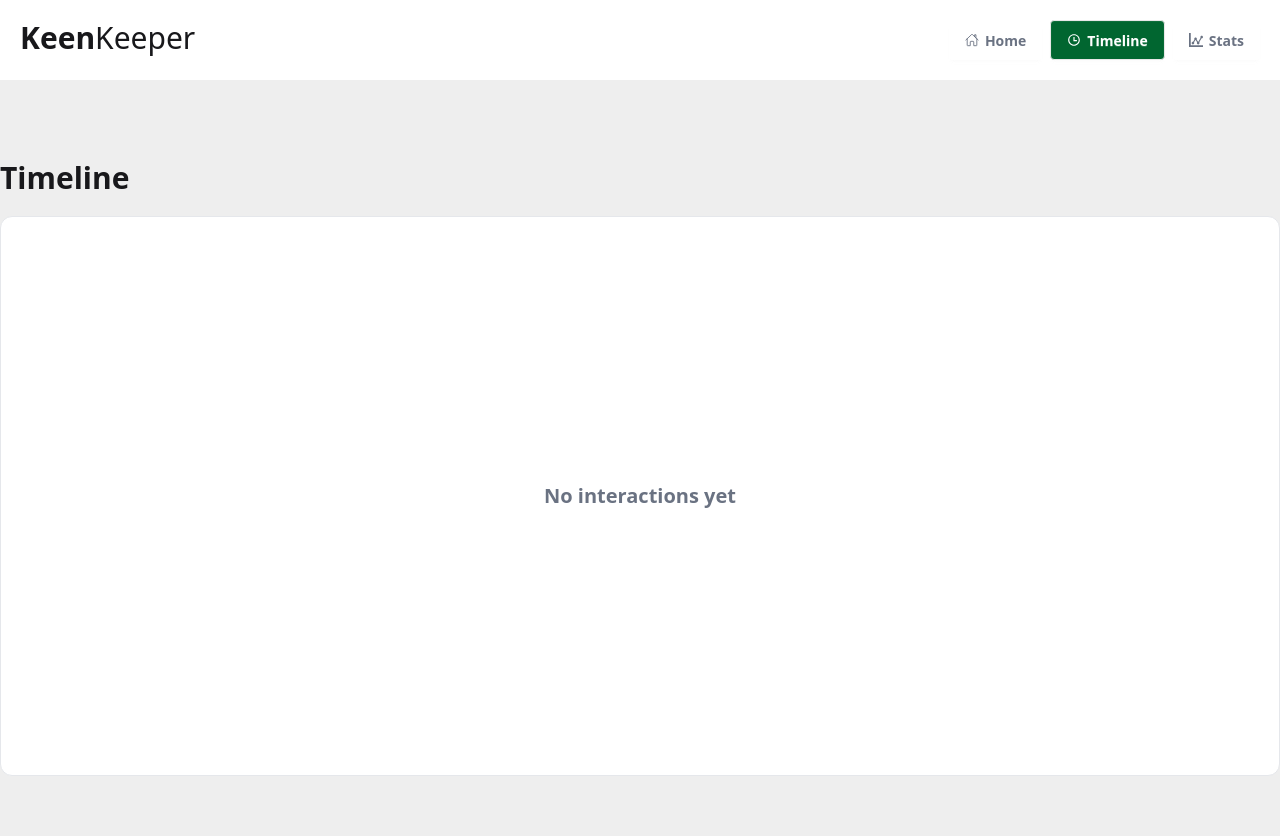
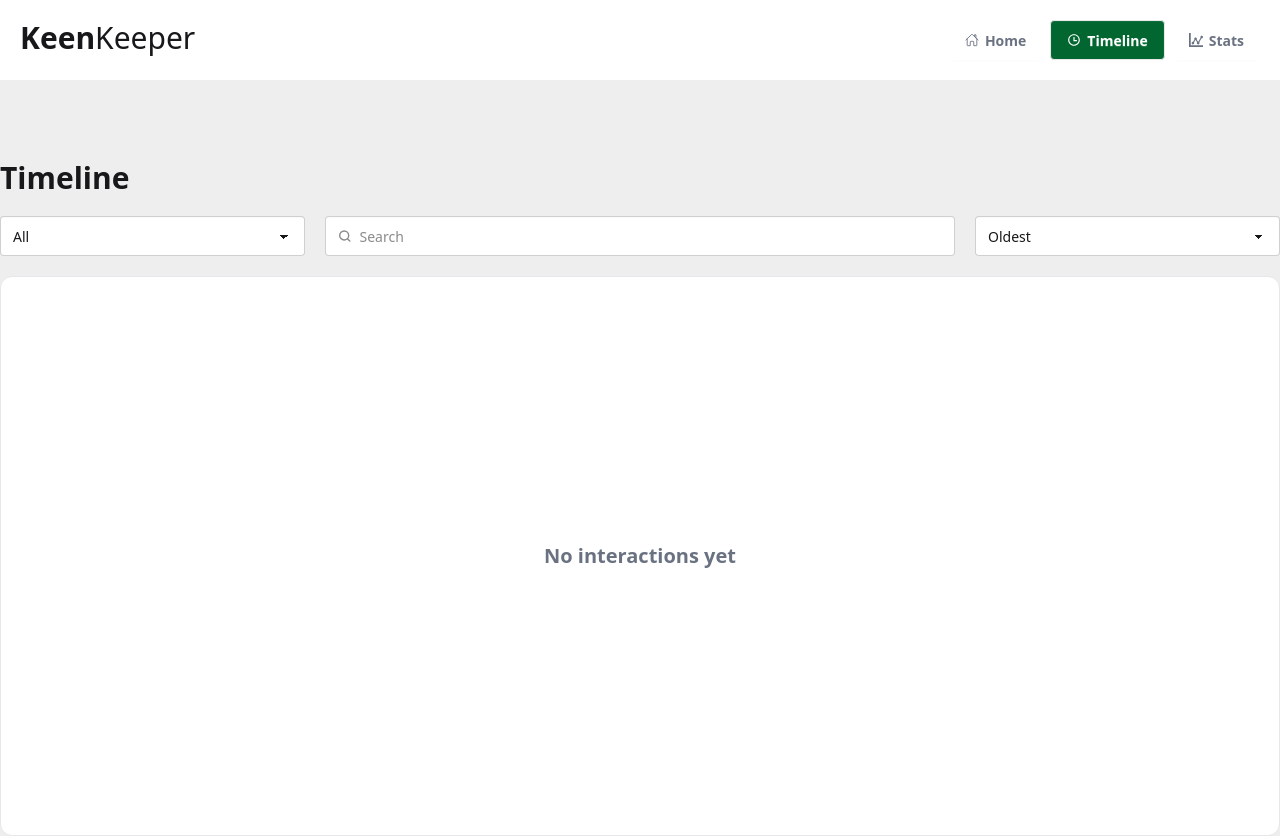
Before and after one commit to jahidhasan-webdev01/keen-keeper, a Next.js app: page /timeline in a window 1280 px wide. Shown: the top 836 px of the page. Built offline with nearby package versions, Linux system fonts and the light colour scheme.

Commit message:
handle filter, search and sort on timeline data

```diff
--- a/src/app/stats/page.jsx
+++ b/src/app/stats/page.jsx
@@ -11,9 +11,9 @@ const StatsPage = () => {
     const videoCount = timelineData.filter(item => item.type === "Video").length;
 
     const data = [
-        { name: "Call", value: callCount, fill: "#4CAF50" },
-        { name: "Text", value: textCount, fill: "#2196F3" },
-        { name: "Video", value: videoCount, fill: "#FF9800" },
+        { name: "Call", value: callCount, fill: "#065F46" },
+        { name: "Text", value: textCount, fill: "#8B5CF6" },
+        { name: "Video", value: videoCount, fill: "#22C55E" },
     ];
 
     return (
--- a/src/app/timeline/page.jsx
+++ b/src/app/timeline/page.jsx
@@ -1,19 +1,90 @@
 "use client"
 import Activity from "@/components/Activity/Activity";
 import { TimelineContext } from "@/context/TimelineContext";
-import { useContext } from "react";
+import { useContext, useState } from "react";
 
 const TimelinePage = () => {
     const { timelineData } = useContext(TimelineContext);
+    const [filter, setFilter] = useState("all");
+    const [search, setSearch] = useState("");
+    const [sort, setSort] = useState("oldest");
+
+    let filteredData = [...timelineData];
+
+    if (filter !== "all") {
+        filteredData = filteredData.filter(item => item.type === filter);
+    }
+
+    if (search) {
+        filteredData = filteredData.filter(item =>
+            item.friendName.toLowerCase().includes(search.toLowerCase()) ||
+            item.type.toLowerCase().includes(search.toLowerCase())
+        );
+    }
+
+    if (sort === "newest") {
+        filteredData.sort((a, b) => new Date(b.date) - new Date(a.date));
+    }
+
+    if (sort === "oldest") {
+        filteredData.sort((a, b) => new Date(a.date) - new Date(b.date));
+    }
+
 
     return (
         <div className="bg-base-300">
             <div className="container mx-auto min-h-screen py-10 lg:py-20 px-5 md:px-0">
                 <h1 className="font-bold text-3xl">Timeline</h1>
+                <div className="mt-5 grid grid-cols-4 gap-5">
+                    <div className="col-span-1">
+                        <select
+                            value={filter}
+                            onChange={(e) => setFilter(e.target.value)}
+                            className="select w-full"
+                        >
+                            <option value="all">All</option>
+                            <option value="Call">Call</option>
+                            <option value="Text">Text</option>
+                            <option value="Video">Video</option>
+                        </select>
+                    </div>
+
+                    <div className="col-span-2">
+                        <label className="input w-full">
+                            <svg className="h-[1em] opacity-50" xmlns="http://www.w3.org/2000/svg" viewBox="0 0 24 24">
+                                <g
+                                    strokeLinejoin="round"
+                                    strokeLinecap="round"
+                                    strokeWidth="2.5"
+                                    fill="none"
+                                    stroke="currentColor"
+                                >
+                                    <circle cx="11" cy="11" r="8"></circle>
+                                    <path d="m21 21-4.3-4.3"></path>
+                                </g>
+                            </svg>
+                            <input
+                                value={search}
+                                onChange={(e) => setSearch(e.target.value)}
+                                type="search" required placeholder="Search" />
+                        </label>
+                    </div>
+
+                    <div className="col-span-1">
+                        <select
+                            value={sort}
+                            onChange={(e) => setSort(e.target.value)}
+                            className="select w-full"
+                        >
+                            <option value="newest">Newest</option>
+                            <option value="oldest">Oldest</option>
+                        </select>
+                    </div>
+                </div>
                 {
-                    timelineData.length > 0 ?
+                    filteredData.length > 0 ?
                         <div className="mt-5 space-y-2">
-                            <Activity />
+                            <Activity dataToShow={filteredData} />
                         </div> :
                         <div className="mt-5 min-h-[70vh] flex justify-center items-center bg-white px-5 py-10 rounded-xl border border-gray-200">
                             <h1 className="font-bold text-gray-500 text-xl">No interactions yet</h1>
--- a/src/components/Activity/Activity.jsx
+++ b/src/components/Activity/Activity.jsx
@@ -1,12 +1,7 @@
-"use client"
-
 import { MdOutlineMessage, MdWifiCalling2 } from "react-icons/md";
 import { CiVideoOn } from "react-icons/ci";
-import { useContext } from "react";
-import { TimelineContext } from "@/context/TimelineContext";
 
-const Activity = () => {
-    const { timelineData } = useContext(TimelineContext);
+const Activity = ({dataToShow}) => {
 
     const identifyIcon = (type) => {
         if (type === "Call") {
@@ -21,7 +16,7 @@ const Activity = () => {
     return (
         <>
             {
-                timelineData.map((data, index) => {
+                dataToShow.map((data, index) => {
                     const Icon = identifyIcon(data.type)
                     return <div key={index} className="bg-white shadow p-5 rounded-lg flex items-center gap-5 hover:bg-gray-100 border border-gray-200">
                         <div>
@@ -29,7 +24,16 @@ const Activity = () => {
                         </div>
                         <div>
                             <h1 className="text-xl"><span className="font-bold">{data.type} </span>with {data.friendName}</h1>
-                            <p className="text-gray-500">{data.date}</p>
+                            <p className="text-gray-500">
+                                {
+                                    new Date(data.date)
+                                        .toLocaleDateString("en-US", {
+                                            month: "long",
+                                            day: "numeric",
+                                            year: "numeric",
+                                        })
+                                }
+                            </p>
                         </div>
                     </div>
                 })
--- a/src/components/Stats/Stats.jsx
+++ b/src/components/Stats/Stats.jsx
@@ -1,11 +1,11 @@
-const Stats = () => {
+const Stats = async () => {
     const data = [
         {
-            count: 10,
+            count: 8,
             badge: "Total Friends"
         },
         {
-            count: 3,
+            count: 2,
             badge: "On Track"
         },
         {
@@ -24,7 +24,7 @@ const Stats = () => {
                     <div
                         key={index}
                         className="bg-white hover:bg-gray-50 text-center py-10 rounded-lg border border-gray-200 shadow-lg px-5"
-                        >
+                    >
                         <h1 className="font-bold text-3xl">{d.count}</h1>
                         <p className="mt-2 text-gray-500">{d.badge}</p>
                     </div>)
```
